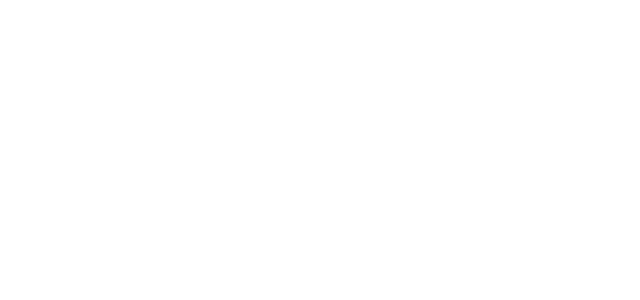
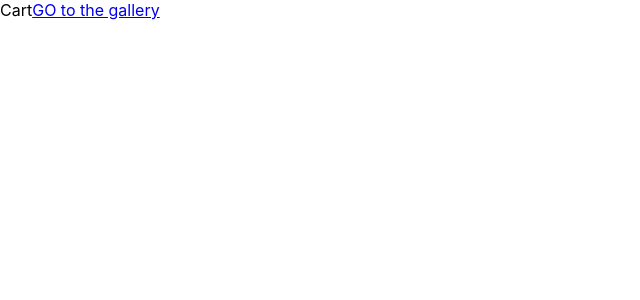
Before and after one commit to TheYoungThunder/simple-ecommerce, a React (Create React App) app: page /cart in a window 1280 px wide. Shown: the top 300 px of the page, without its empty margins (0-640 px from the left). Built offline with nearby package versions, Linux system fonts and the light colour scheme.

Commit message:
Added react-router and modified file structure

```diff
--- a/package.json
+++ b/package.json
@@ -8,6 +8,7 @@
     "@testing-library/user-event": "^13.5.0",
     "react": "^18.1.0",
     "react-dom": "^18.1.0",
+    "react-router-dom": "^6.3.0",
     "react-scripts": "5.0.1",
     "web-vitals": "^2.1.4"
   },
--- a/src/App.js
+++ b/src/App.js
@@ -1,5 +1,16 @@
+import Gallery from "./pages/Gallery";
+import Cart from "./pages/Cart";
+import { Route, Routes, Link } from "react-router-dom";
+
 function App() {
-  return <div className="App"></div>;
+  return (
+    <div className="App">
+      <Routes>
+        <Route path="/" element={<Gallery />} />
+        <Route path="cart" element={<Cart />} />
+      </Routes>
+    </div>
+  );
 }
 
 export default App;
--- a/src/index.js
+++ b/src/index.js
@@ -2,10 +2,11 @@
 import ReactDOM from "react-dom/client";
 import "./index.css";
 import App from "./App";
+import { BrowserRouter } from "react-router-dom";
 
 const root = ReactDOM.createRoot(document.getElementById("root"));
 root.render(
-  <React.StrictMode>
+  <BrowserRouter>
     <App />
-  </React.StrictMode>
+  </BrowserRouter>
 );
--- a/src/pages/Cart.js
+++ b/src/pages/Cart.js
@@ -1,5 +1,11 @@
 import React from "react";
+import { Link } from "react-router-dom";
 
 export default function Cart() {
-  return <div>Cart</div>;
+  return (
+    <div>
+      Cart
+      <Link to="/">GO to the gallery</Link>
+    </div>
+  );
 }
--- a/src/pages/Gallery.js
+++ b/src/pages/Gallery.js
@@ -1,5 +1,11 @@
 import React from "react";
+import { Link } from "react-router-dom";
 
 export default function Gallery() {
-  return <div>Gallery</div>;
+  return (
+    <div>
+      Gallery
+      <Link to="cart">go to cart</Link>
+    </div>
+  );
 }
```
Also changed, not shown: src/components/NavBar.js (added), src/components/Product.js (added), src/components/ProductsList.js (added), 1 other file (tests, documents, lock files or other folders).
